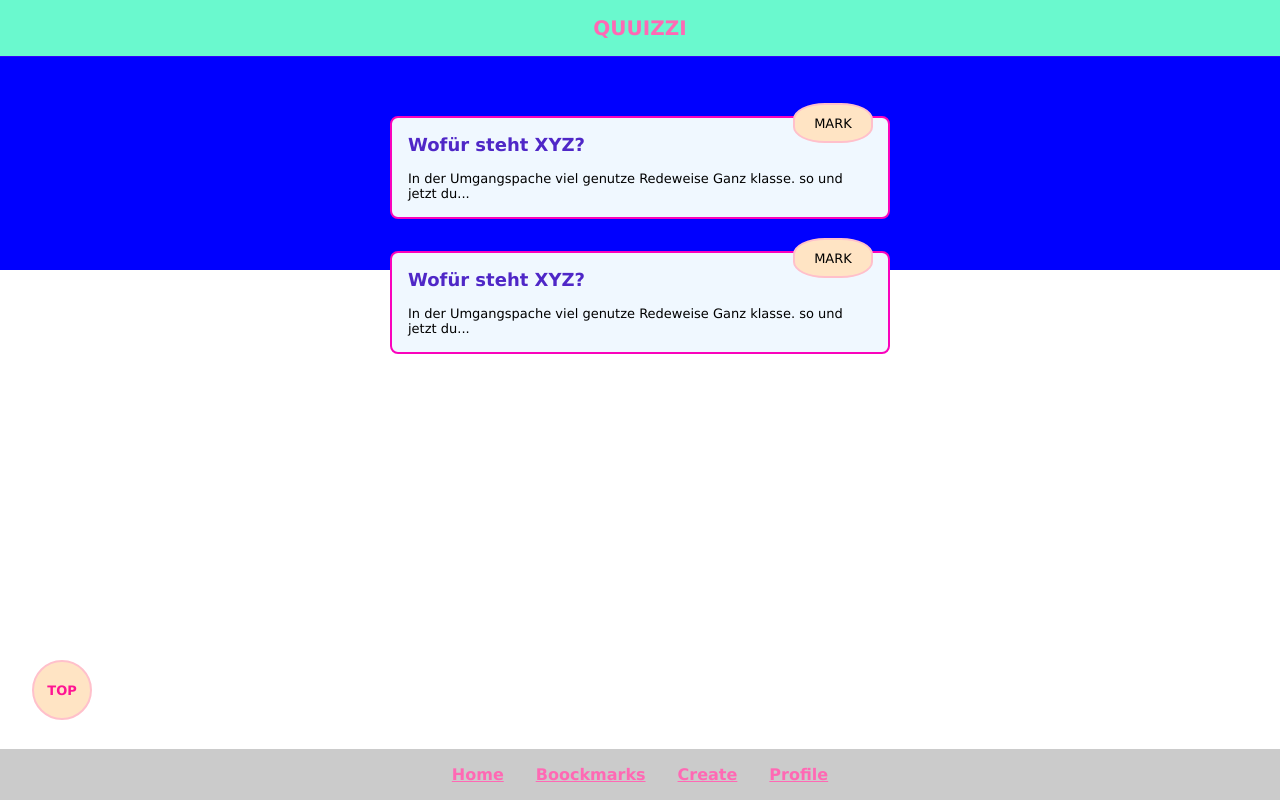
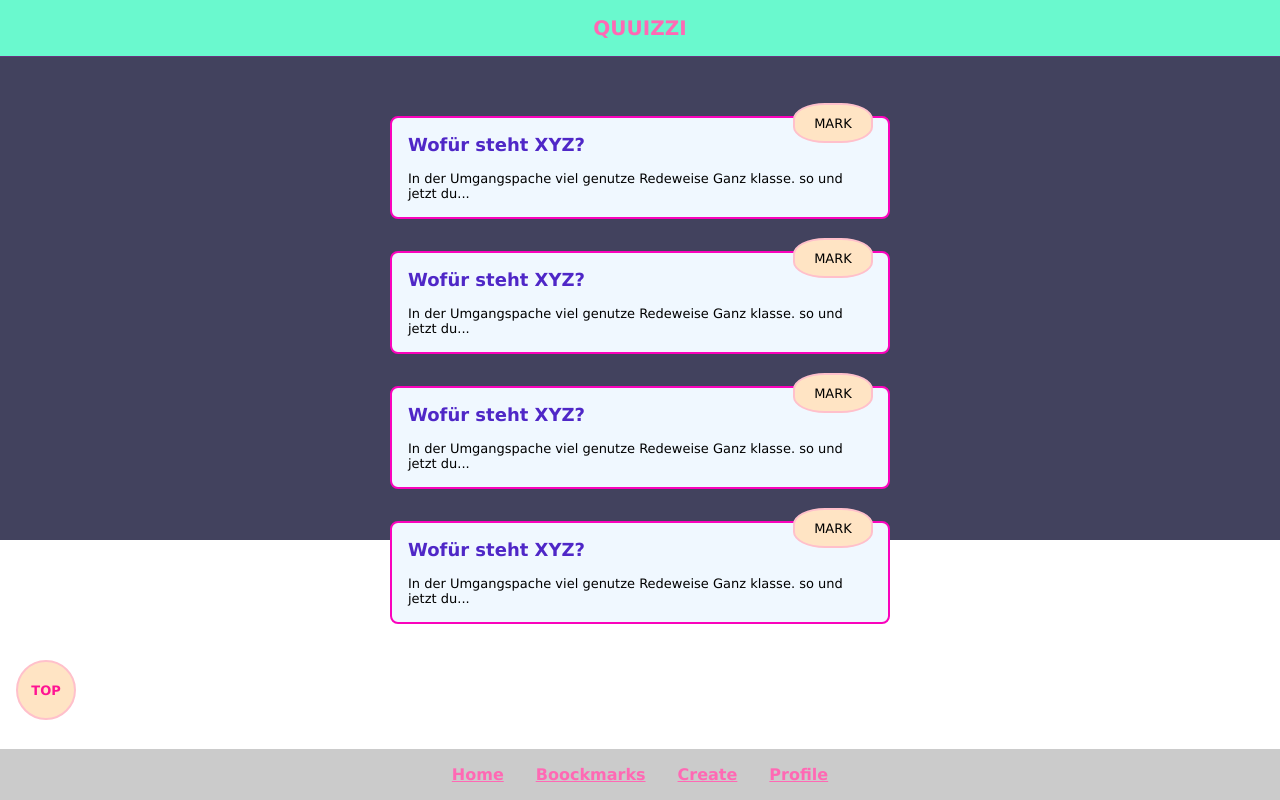
Before and after one commit to Carolin-Weitkamp/quizz-app, a website: page index.html in a window 1280 px wide. Drawn offline with Linux system fonts and the light colour scheme.

Commit message:
changed background

```diff
--- a/index.html
+++ b/index.html
@@ -17,6 +17,24 @@
       </nav>
 
       <article class="container">
+        <section>
+          <h3>Wofür steht XYZ?</h3>
+          <div class="icon">MARK</div>
+          <p>
+            In der Umgangspache viel genutze Redeweise Ganz klasse. so und jetzt
+            du...
+          </p>
+        </section>
+
+        <section>
+          <h3>Wofür steht XYZ?</h3>
+          <div class="icon">MARK</div>
+          <p>
+            In der Umgangspache viel genutze Redeweise Ganz klasse. so und jetzt
+            du...
+          </p>
+        </section>
+
         <section>
           <h3>Wofür steht XYZ?</h3>
           <div class="icon">MARK</div>
--- a/styles/components/container.css
+++ b/styles/components/container.css
@@ -1,5 +1,5 @@
 .container {
-  background-color: blue;
+  background-color: rgb(66, 66, 94);
   display: flex;
   flex-direction: column;
   flex-wrap: wrap;
--- a/styles/components/scroll-up-button.css
+++ b/styles/components/scroll-up-button.css
@@ -1,7 +1,7 @@
 .scroll-up {
   position: fixed;
   bottom: 5rem;
-  left: 2rem;
+  left: 1rem;
   display: flex;
   align-items: center;
   justify-content: center;
--- a/styles/components/section.css
+++ b/styles/components/section.css
@@ -1,7 +1,7 @@
 section {
   position: relative;
   top: 100px;
-  width: 100%;
+  width: 70%;
   height: 100%;
   max-width: 500px;
   margin: 1rem;
```
